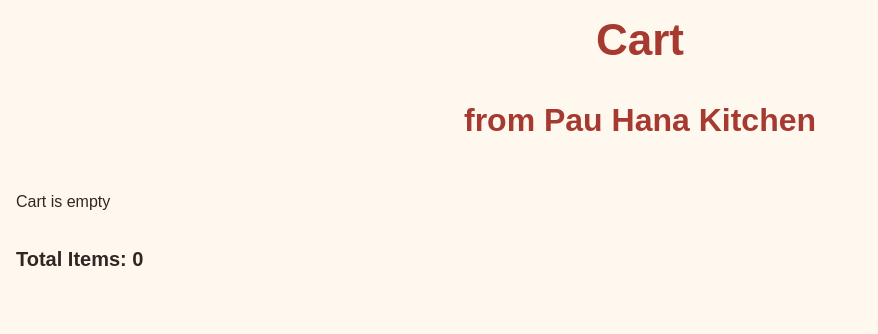
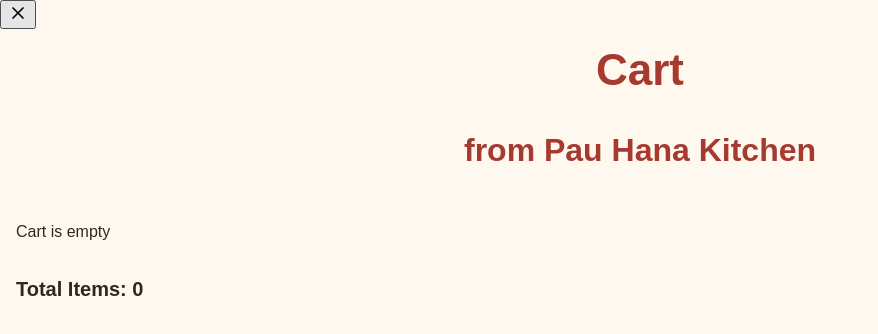
Before and after one commit to jjackson112/pau-hana-kitchen, a React (Vite) app in the folder frontend/: page /cart in a window 1280 px wide. Shown: the top 334 px of the page, without its empty margins (0-878 px from the left). Built offline with nearby package versions, Linux system fonts and the light colour scheme.

Commit message:
Add a close sidebar btn

```diff
--- a/frontend/src/components/CartSidebar.jsx
+++ b/frontend/src/components/CartSidebar.jsx
@@ -6,16 +6,24 @@ import { X } from "lucide-react";
 import CartItem from "../components/CartItem";
 
 function Cart() {
+    const dispatch = useDispatch()
+
     const cartItems = useSelector((state) => state.cart.itemList)
     const totalQuantity = useSelector((state) => state.cart.totalQuantity)
-
-    const dispatch = useDispatch()
     const isOpen = useSelector((state) => state.cart.isOpen)
 
     console.log("CART ITEMS", cartItems)
 
     return (
         <aside className="cart-sidebar">
+            <button
+                className="close-sidebar-btn"
+                onClick={() => dispatch(closeCartSidebar())}
+                aria-label="Close cart"
+            >
+                <X size={20} />
+            </button>
+
             <div className="cart-text">
                 <h1 className="cart-title"> Cart</h1>
                 <h2 className="cart-tagline"> from Pau Hana Kitchen</h2>
```
